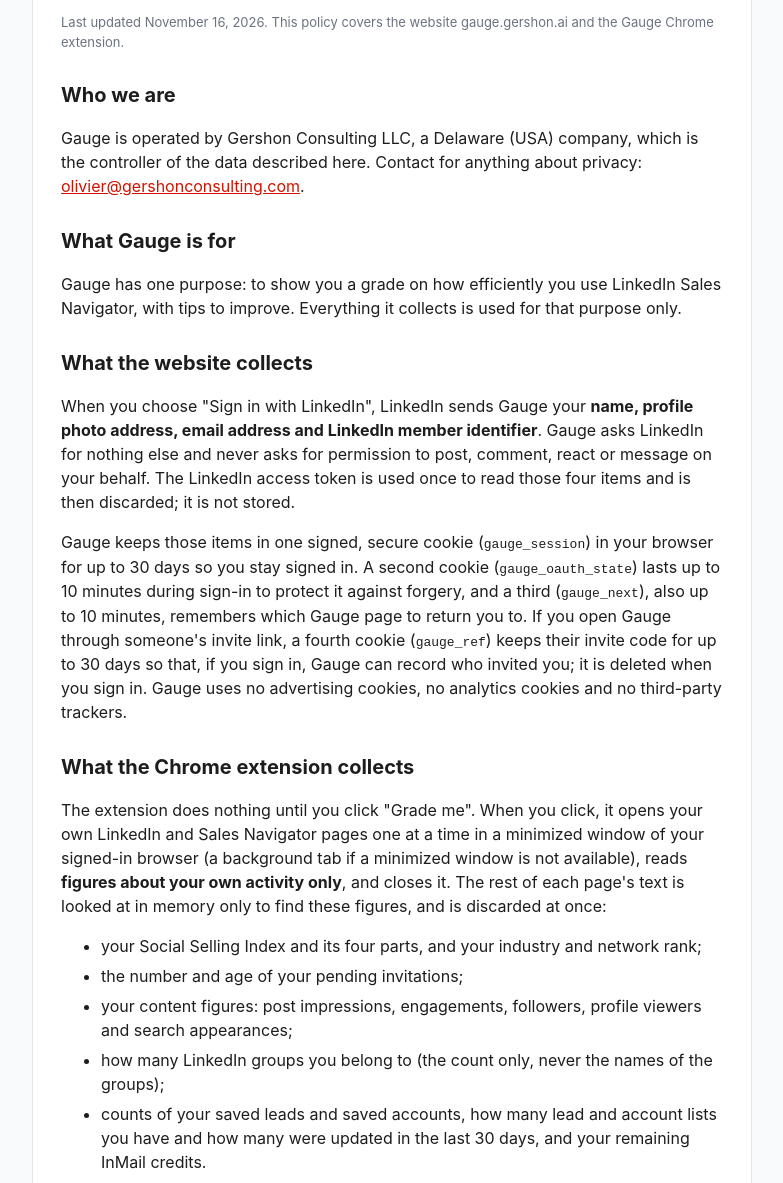
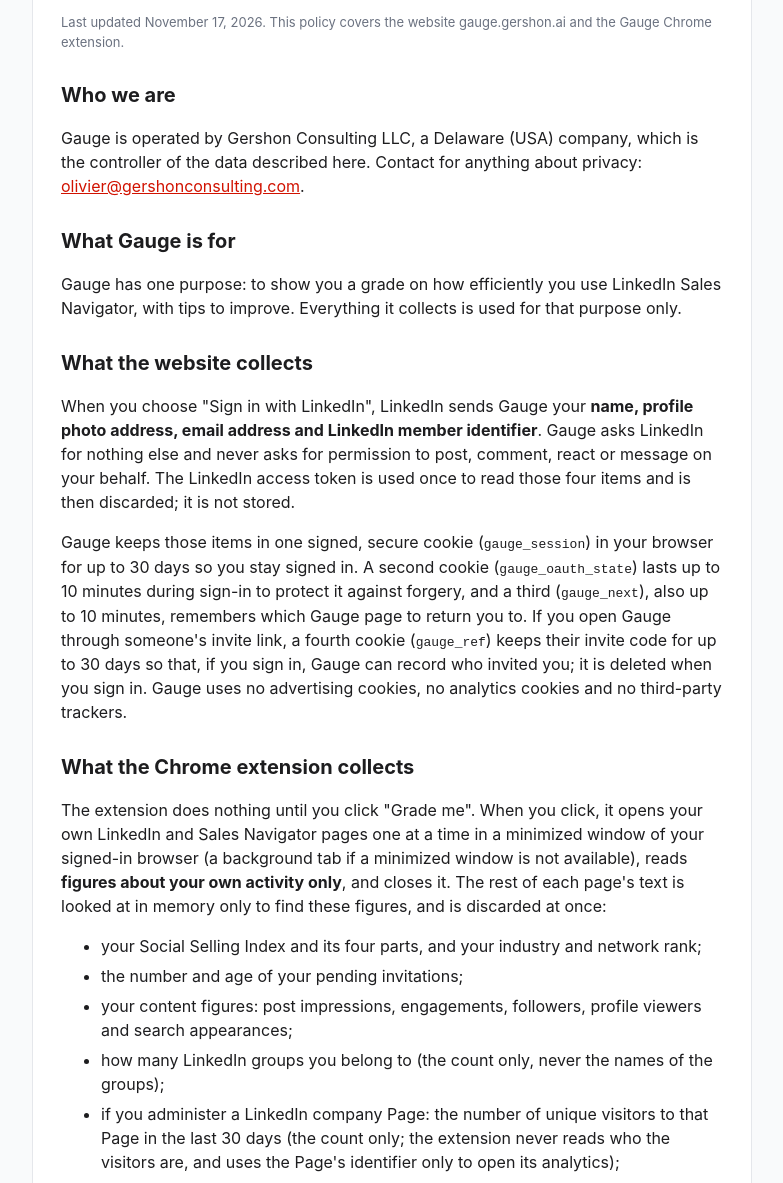
Before and after one commit to gershonconsulting/gauge, a browser extension: page site/privacy.html in a window 1280 px wide. Shown: the part 177-1360 px from the top of the page, without its empty margins (248-1031 px from the left). Drawn offline with Linux system fonts and the light colour scheme.

Commit message:
Privacy policy: company Page visitor count (count only, Page admins only)
Co-Authored-By: Claude Opus 5.5 <noreply@anthropic.com>
Claude-Session: https://claude.ai/code/session_016mwGix5tPp4R3ukY5PrN1p

```diff
--- a/site/privacy.html
+++ b/site/privacy.html
@@ -16,7 +16,7 @@
 Gauge <small>by Gershon.ai</small></a></div></header>
 <main><div class="card prose">
 <h1>Privacy policy</h1>
-<p class="note">Last updated November 16, 2026. This policy covers the website gauge.gershon.ai and the Gauge Chrome extension.</p>
+<p class="note">Last updated November 17, 2026. This policy covers the website gauge.gershon.ai and the Gauge Chrome extension.</p>
 
 <h2>Who we are</h2>
 <p>Gauge is operated by Gershon Consulting LLC, a Delaware (USA) company, which is the controller of the data described here. Contact for anything about privacy: <a href="mailto:olivier@gershonconsulting.com">olivier@gershonconsulting.com</a>.</p>
@@ -35,6 +35,7 @@ Gauge <small>by Gershon.ai</small></a></div></header>
 <li>the number and age of your pending invitations;</li>
 <li>your content figures: post impressions, engagements, followers, profile viewers and search appearances;</li>
 <li>how many LinkedIn groups you belong to (the count only, never the names of the groups);</li>
+<li>if you administer a LinkedIn company Page: the number of unique visitors to that Page in the last 30 days (the count only; the extension never reads who the visitors are, and uses the Page's identifier only to open its analytics);</li>
 <li>counts of your saved leads and saved accounts, how many lead and account lists you have and how many were updated in the last 30 days, and your remaining InMail credits.</li>
 </ul>
 <p>On gauge.gershon.ai only, the extension also marks the page with its own <strong>version number</strong>, so the site can tell you whether the extension is installed and up to date. It reads nothing on that site.</p>
```
